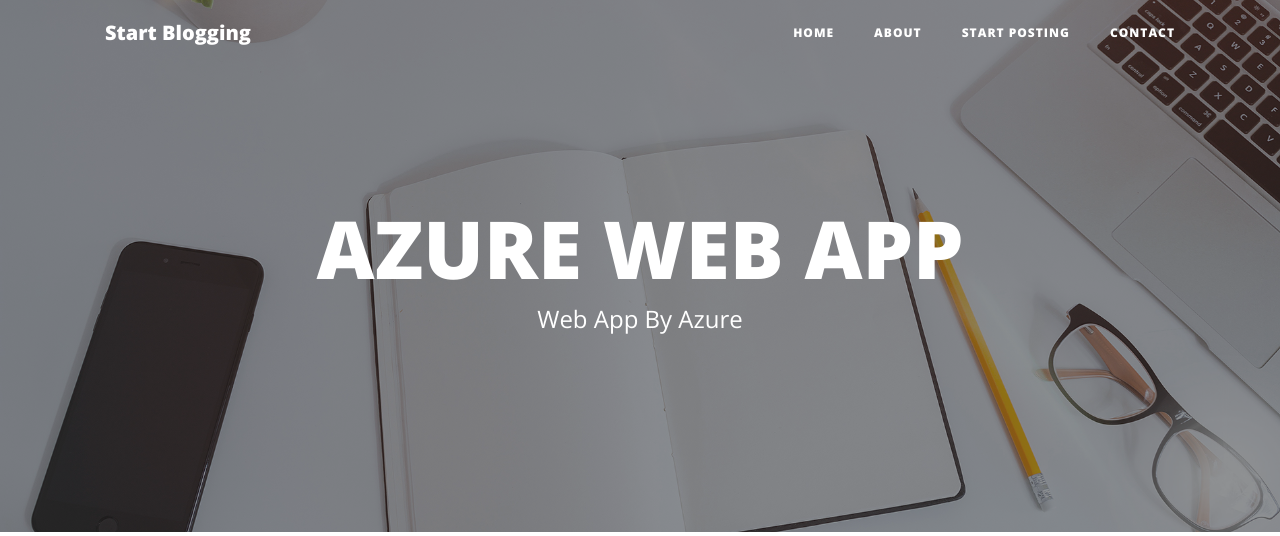
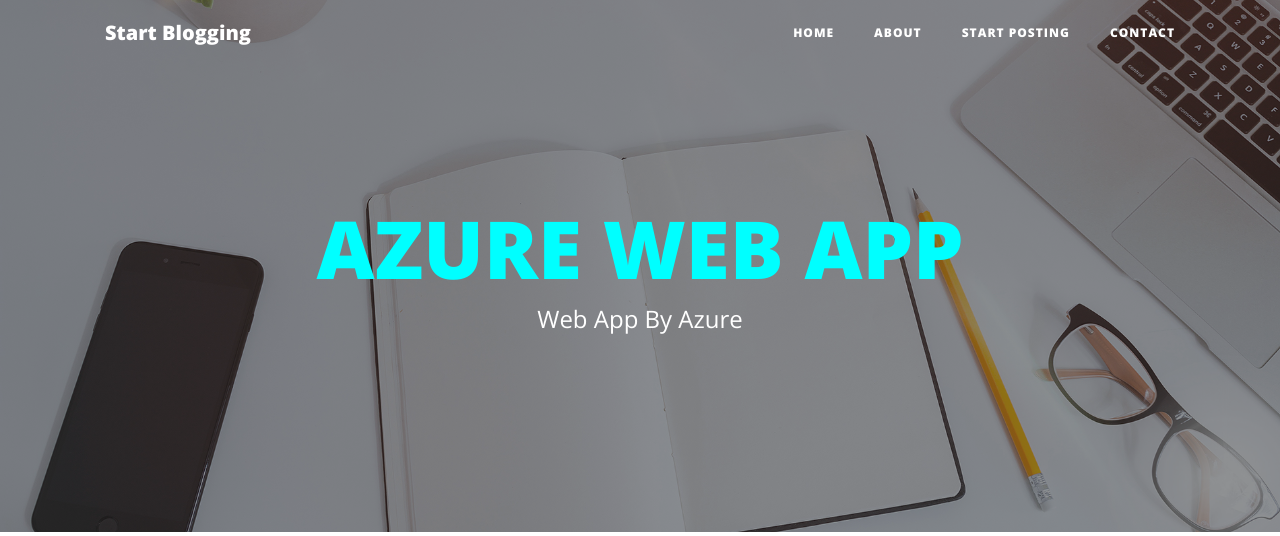
Before and after one commit to amitsat27/Azure-APP, a Flask app: page / in a window 1280 px wide. Shown: the top 536 px of the page. Run offline with Flask 2, Linux system fonts and the light colour scheme; some libraries are stand-ins or nearby versions.

Commit message:
index.html changed

```diff
--- a/templates/index.html
+++ b/templates/index.html
@@ -8,7 +8,7 @@
       <div class="row">
         <div class="col-lg-8 col-md-10 mx-auto">
           <div class="site-heading">
-            <h1>AZURE WEB APP</h1>
+            <h1 style="color:cyan;">AZURE WEB APP</h1>
             <span class="subheading">Web App By Azure</span>
           </div>
         </div>
```
